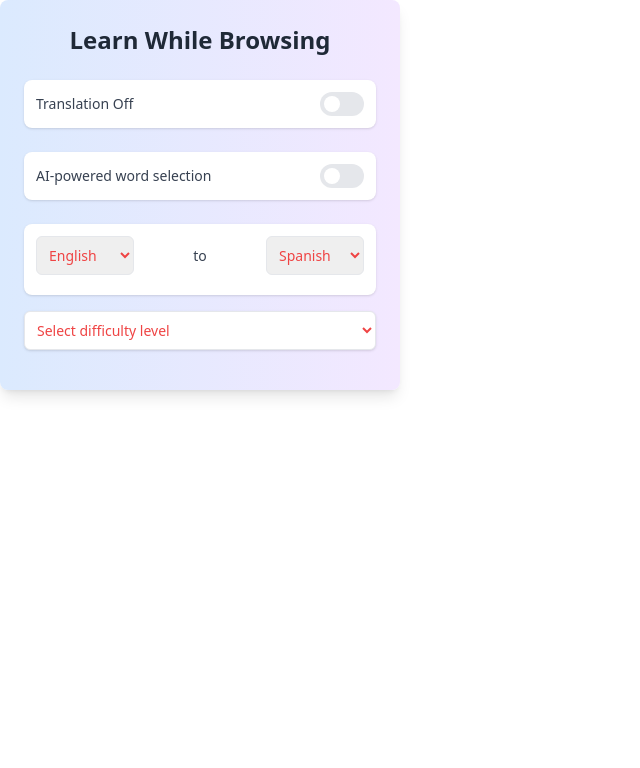
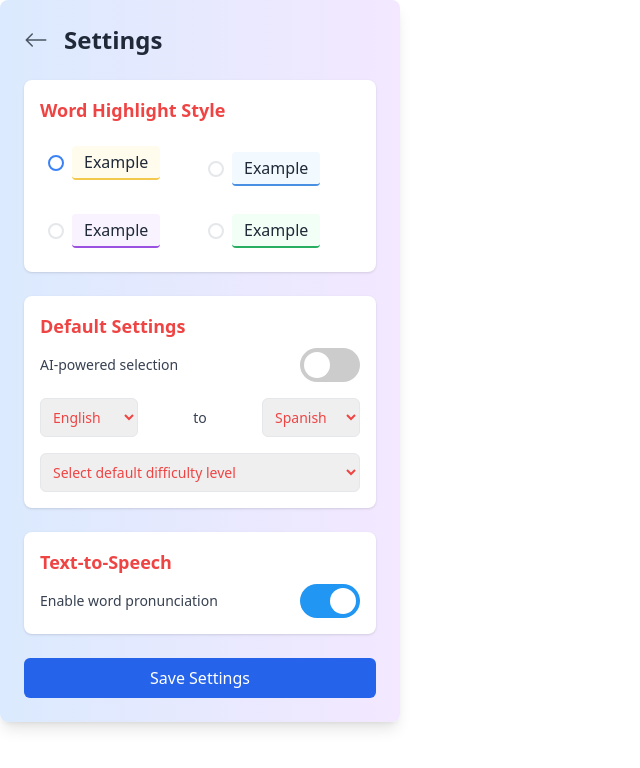
Before and after one commit to himanshusharma2007/chrome-extension, a React (Vite) app: page / in a window 1280 px wide. Shown: the top 768 px of the page, without its empty margins (0-640 px from the left). Built offline with nearby package versions, Linux system fonts and the light colour scheme; no server answers.

Commit message:
settings page created

```diff
--- a/package.json
+++ b/package.json
@@ -15,7 +15,8 @@
     "@tensorflow-models/universal-sentence-encoder": "^1.3.3",
     "@tensorflow/tfjs": "^4.20.0",
     "react": "^18.3.1",
-    "react-dom": "^18.3.1"
+    "react-dom": "^18.3.1",
+    "react-icons": "^5.2.1"
   },
   "devDependencies": {
     "@rollup/plugin-commonjs": "^26.0.1",
--- a/src/App.css
+++ b/src/App.css
@@ -0,0 +1,54 @@
+.switch {
+  position: relative;
+  display: inline-block;
+  width: 60px;
+  height: 34px;
+}
+
+.switch input {
+  opacity: 0;
+  width: 0;
+  height: 0;
+}
+
+.slider {
+  position: absolute;
+  cursor: pointer;
+  top: 0;
+  left: 0;
+  right: 0;
+  bottom: 0;
+  background-color: #ccc;
+  transition: .4s;
+}
+
+.slider:before {
+  position: absolute;
+  content: "";
+  height: 26px;
+  width: 26px;
+  left: 4px;
+  bottom: 4px;
+  background-color: white;
+  transition: .4s;
+}
+
+input:checked + .slider {
+  background-color: #2196F3;
+}
+
+input:focus + .slider {
+  box-shadow: 0 0 1px #2196F3;
+}
+
+input:checked + .slider:before {
+  transform: translateX(26px);
+}
+
+.slider.round {
+  border-radius: 34px;
+}
+
+.slider.round:before {
+  border-radius: 50%;
+}
--- a/src/App.jsx
+++ b/src/App.jsx
@@ -1,10 +1,12 @@
 import React from 'react'
 import Popup from './components/Popup';
-
+import './App.css'
+import Settings from './components/Settings';
 const App = () => {
   return (
     <div className="w-[400px] text-red-500">
-      <Popup />
+      {/* <Popup /> */}
+      <Settings />
     </div>
   );
 }
--- a/src/components/Settings.jsx
+++ b/src/components/Settings.jsx
@@ -1,7 +1,150 @@
-import React from 'react'
+import React, { useState } from "react";
+import { BsArrowLeft } from "react-icons/bs";
+// import { ArrowLeftIcon } from "@heroicons/react/solid";
+const colorOptions = [
+  { bg: "rgba(255, 249, 219, 0.5)", border: "#f2c94c", text: "text-gray-800" },
+  { bg: "rgba(230, 243, 255, 0.5)", border: "#4a90e2", text: "text-gray-800" },
+  { bg: "rgba(243, 230, 255, 0.5)", border: "#9b51e0", text: "text-gray-800" },
+  { bg: "rgba(230, 255, 237, 0.5)", border: "#27ae60", text: "text-gray-800" },
+];
 
-const Settings = () => {
-  return <div>this is Settings </div>;
-}
+const Settings = ({ onBack }) => {
+  // const [bgColor, setBgColor] = useState("bg-yellow-200");
+  // const [borderColor, setBorderColor] = useState("border-yellow-400");
+  const [defaultAIEnabled, setDefaultAIEnabled] = useState(false);
+  const [defaultFromLang, setDefaultFromLang] = useState("English");
+  const [defaultToLang, setDefaultToLang] = useState("Spanish");
+  const [defaultDifficulty, setDefaultDifficulty] = useState("");
+  const [textToSpeechEnabled, setTextToSpeechEnabled] = useState(true);
+  const [selectedStyle, setSelectedStyle] = useState(0); // Replace the existing Word Highlight Style section with
 
-export default Settings
+  const handleSave = () => {
+    // TODO: Implement save functionality
+    console.log("Settings saved");
+  };
+  const RadioButton = ({ selected }) => (
+    <div
+      className={`w-4 h-4 rounded-full border-2 mr-2 flex justify-center items-center${
+        selected ? "bg-blue-500 border-blue-500" : "border-gray-400"
+      }`}
+    >
+      {selected && <div className="w-2 h-2 bg-white rounded-full m-auto"></div>}
+    </div>
+  );
+
+  return (
+    <div className="w-full p-6 bg-gradient-to-r from-blue-100 to-purple-100 rounded-lg shadow-lg">
+      <div className="flex items-center mb-6">
+        <button onClick={onBack} className="mr-4">
+          <BsArrowLeft className="h-6 w-6 text-gray-600" />
+        </button>
+        <h1 className="text-2xl font-bold text-gray-800">Settings</h1>
+      </div>
+
+      <div className="mb-6 bg-white p-4 rounded-lg shadow">
+        <h2 className="text-lg font-semibold mb-2">Word Highlight Style</h2>
+        <div className="space-y-3 grid grid-cols-2">
+          {colorOptions.map((option, index) => (
+            <button
+              key={index}
+              className="w-full p-2 rounded-lg flex items-center justify-between"
+              onClick={() => setSelectedStyle(index)}
+            >
+              <div className="flex items-center">
+                <RadioButton selected={selectedStyle === index} />
+                <span
+                  style={{
+                    backgroundColor: option.bg,
+                    borderBottom: `2px solid ${option.border}`,
+                  }}
+                  className={`${option.text} px-3 py-1 rounded`}
+                >
+                  Example
+                </span>
+              </div>
+            </button>
+          ))}
+        </div>
+      </div>
+      <div className="mb-6 bg-white p-4 rounded-lg shadow">
+        <h2 className="text-lg font-semibold mb-2">Default Settings</h2>
+        <div className="space-y-4">
+          <div className="flex items-center justify-between">
+            <span className="text-sm font-medium text-gray-700">
+              AI-powered selection
+            </span>
+            <label className="switch">
+              <input
+                type="checkbox"
+                checked={defaultAIEnabled}
+                onChange={(e) => setDefaultAIEnabled(e.target.checked)}
+              />
+              <span className="slider round"></span>
+            </label>
+          </div>
+          <div className="flex justify-between items-center">
+            <select
+              value={defaultFromLang}
+              onChange={(e) => setDefaultFromLang(e.target.value)}
+              className="p-2 text-sm border rounded-md focus:outline-none focus:ring-2 focus:ring-blue-500"
+            >
+              <option>English</option>
+              <option>Spanish</option>
+              <option>French</option>
+              <option>Chinese</option>
+              <option>Japanese</option>
+              <option>Russian</option>
+            </select>
+            <span className="text-sm font-medium text-gray-700">to</span>
+            <select
+              value={defaultToLang}
+              onChange={(e) => setDefaultToLang(e.target.value)}
+              className="p-2 text-sm border rounded-md focus:outline-none focus:ring-2 focus:ring-blue-500"
+            >
+              <option>Spanish</option>
+              <option>English</option>
+              <option>French</option>
+              <option>Chinese</option>
+              <option>Japanese</option>
+              <option>Russian</option>
+            </select>
+          </div>
+          <select
+            value={defaultDifficulty}
+            onChange={(e) => setDefaultDifficulty(e.target.value)}
+            className="w-full p-2 text-sm border rounded-md focus:outline-none focus:ring-2 focus:ring-blue-500"
+          >
+            <option value="">Select default difficulty level</option>
+            <option value="beginner">Beginner</option>
+            <option value="intermediate">Intermediate</option>
+            <option value="advanced">Advanced</option>
+          </select>
+        </div>
+      </div>
+      <div className="mb-6 bg-white p-4 rounded-lg shadow">
+        <h2 className="text-lg font-semibold mb-2">Text-to-Speech</h2>
+        <div className="flex items-center justify-between">
+          <span className="text-sm font-medium text-gray-700">
+            Enable word pronunciation
+          </span>
+          <label className="switch">
+            <input
+              type="checkbox"
+              checked={textToSpeechEnabled}
+              onChange={(e) => setTextToSpeechEnabled(e.target.checked)}
+            />
+            <span className="slider round"></span>
+          </label>
+        </div>
+      </div>
+      <button
+        onClick={handleSave}
+        className="w-full bg-blue-600 text-white py-2 px-4 rounded-md hover:bg-blue-700 focus:outline-none focus:ring-2 focus:ring-blue-500 focus:ring-offset-2"
+      >
+        Save Settings
+      </button>
+    </div>
+  );
+};
+
+export default Settings;
```
Also changed, not shown: 1 other file (tests, documents, lock files or other folders).
